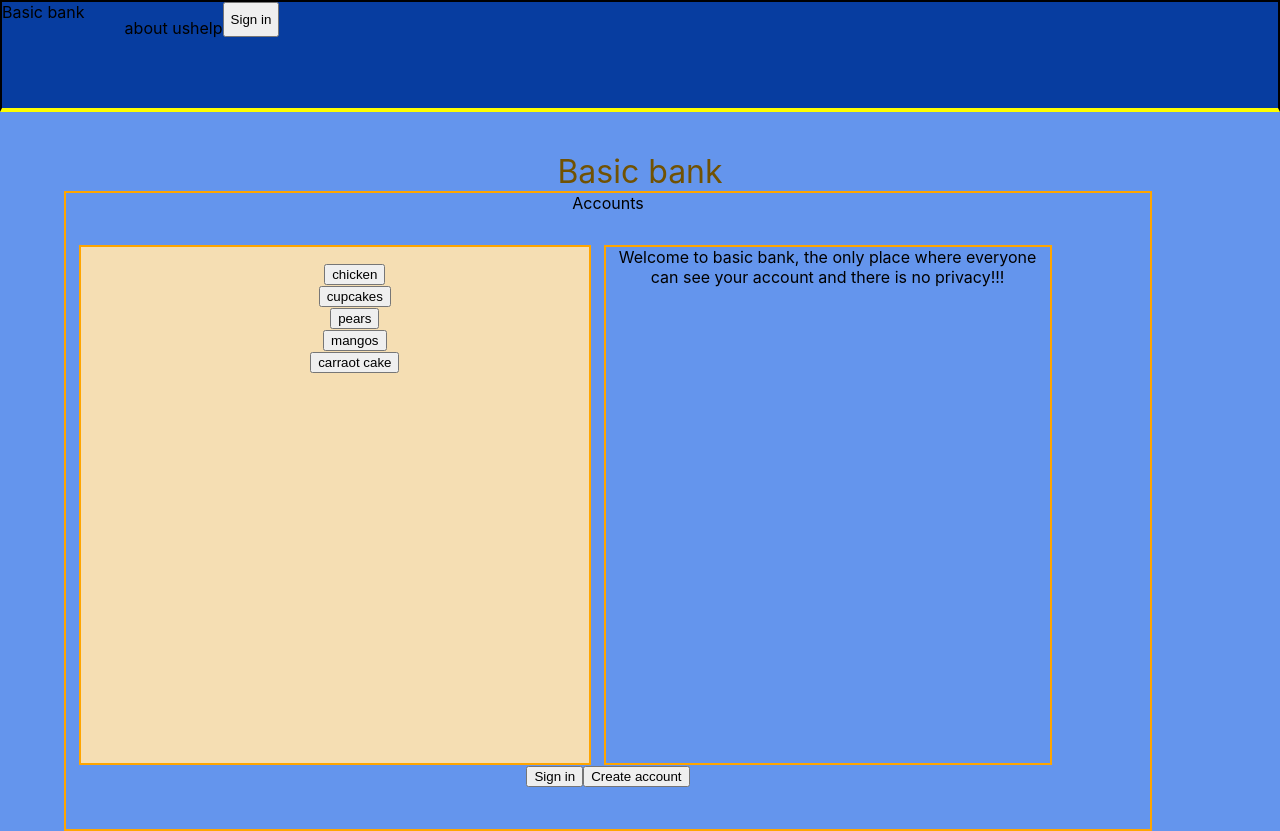
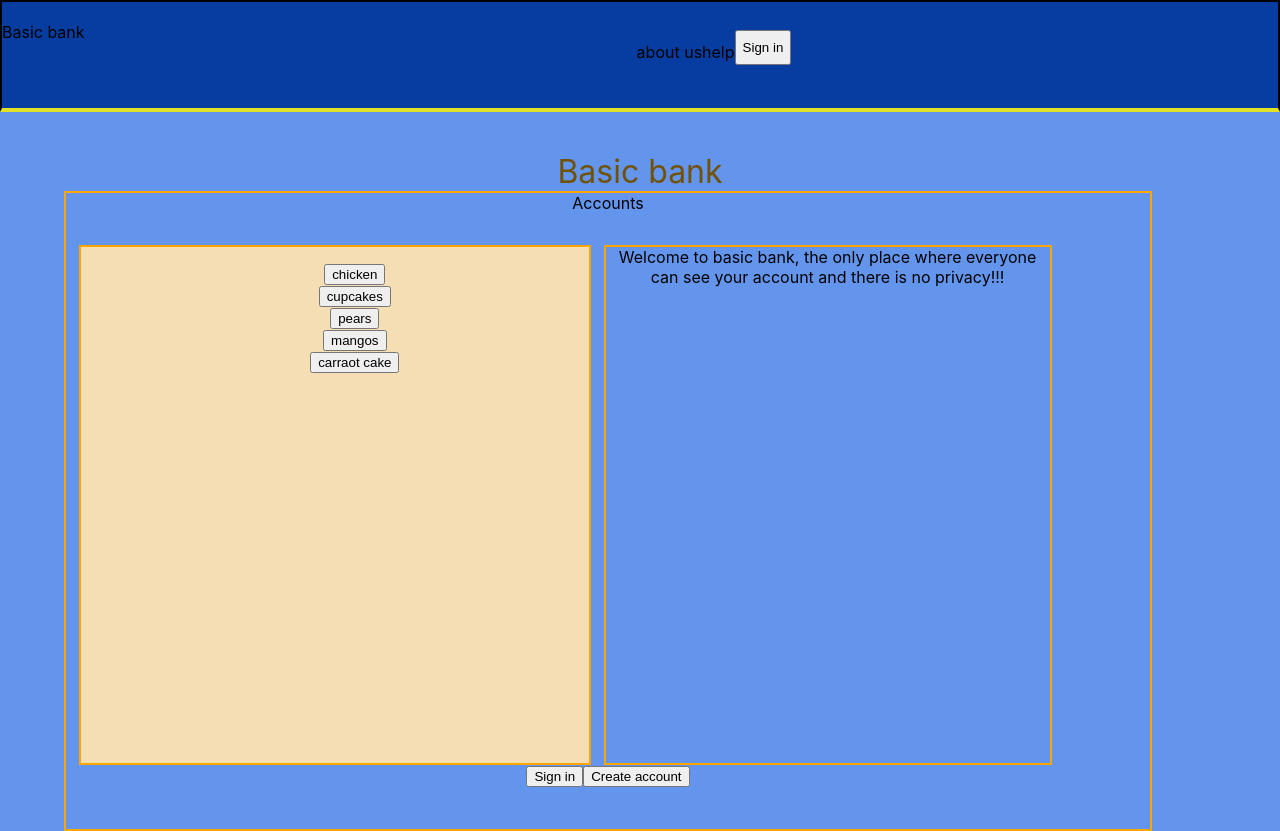
Before and after one commit to cyberstizz/basicbank, a React (Create React App) app: page / in a window 1280 px wide. Built offline with nearby package versions, Linux system fonts and the light colour scheme.

Commit message:
few changes to the positioning of the top elements

```diff
--- a/src/Home.css
+++ b/src/Home.css
@@ -13,7 +13,7 @@ body{
     border: solid 2px;
     display: flex;
     flex-direction: row;
-    border-bottom-color: yellow;
+    border-bottom-color: rgb(224, 224, 38);
     border-bottom-width: 4px;
 }
 
@@ -21,10 +21,13 @@ body{
     display: flex;
     flex-direction: row;
     list-style: none;
+    margin-top: 5vh;
+    margin-left: 40vw;
 }
 
 #signin{
     height: 35px;
+    margin-top: 3.5vh;
 }
 
 .hero{
--- a/src/Home.js
+++ b/src/Home.js
@@ -7,6 +7,7 @@ const Home = () => {
     return(
         <div id="fullpage">
         <div class="top_section">
+        <br/>
         Basic bank
 
         <ul class="navlist">
```
